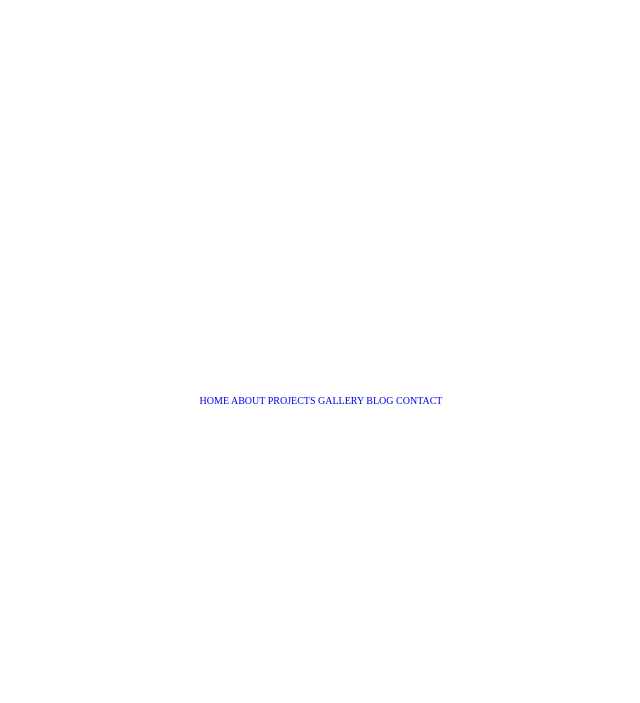
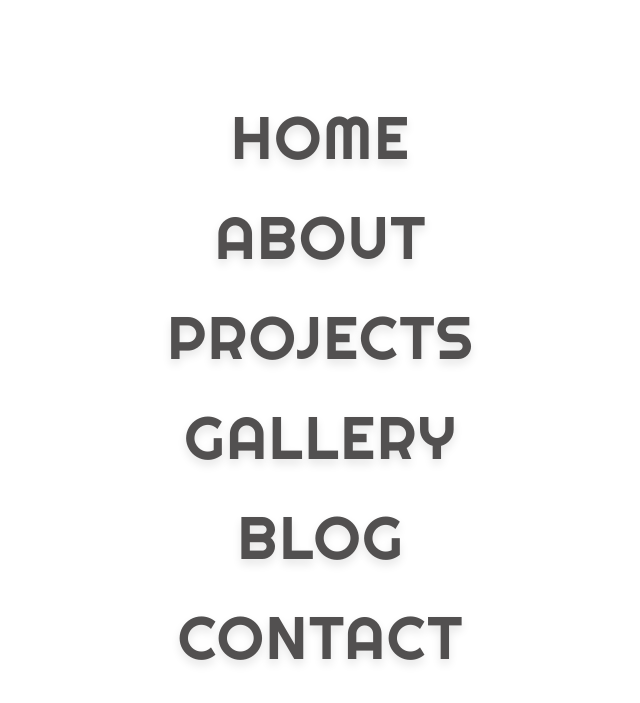
Before and after one commit to Alexandrbig1/navigation, a plain HTML site: page index.html in a window 1280 px wide. Shown: the whole page, without its empty margins (319-959 px from the left). Drawn offline with Linux system fonts and the light colour scheme.

Commit message:
update css
updated css

Co-Authored-By: Andy <143540608+andrewthompson999@users.noreply.github.com>

```diff
--- a/style.css
+++ b/style.css
@@ -18,3 +18,28 @@ html {
     /* position: relative; */
     overflow: hidden;
 }
+
+.navigation {
+    height: 60rem;
+    display: flex;
+    flex-direction: column;
+    align-items: center;
+    justify-content: space-evenly;
+    position: relative;
+}
+
+.navigation a {
+    font-family: "Righteous", cursive;
+    font-size: 6rem;
+    color: #525050;
+    letter-spacing: .2rem;
+    width: 100%;
+    height: 100%;
+    text-align: center;
+    text-shadow: 0 .5rem 1rem rgba(0, 0, 0, .1);
+    transition: all .5s;
+}
+
+.navigation:hover a {
+    color: #888;
+}
```
